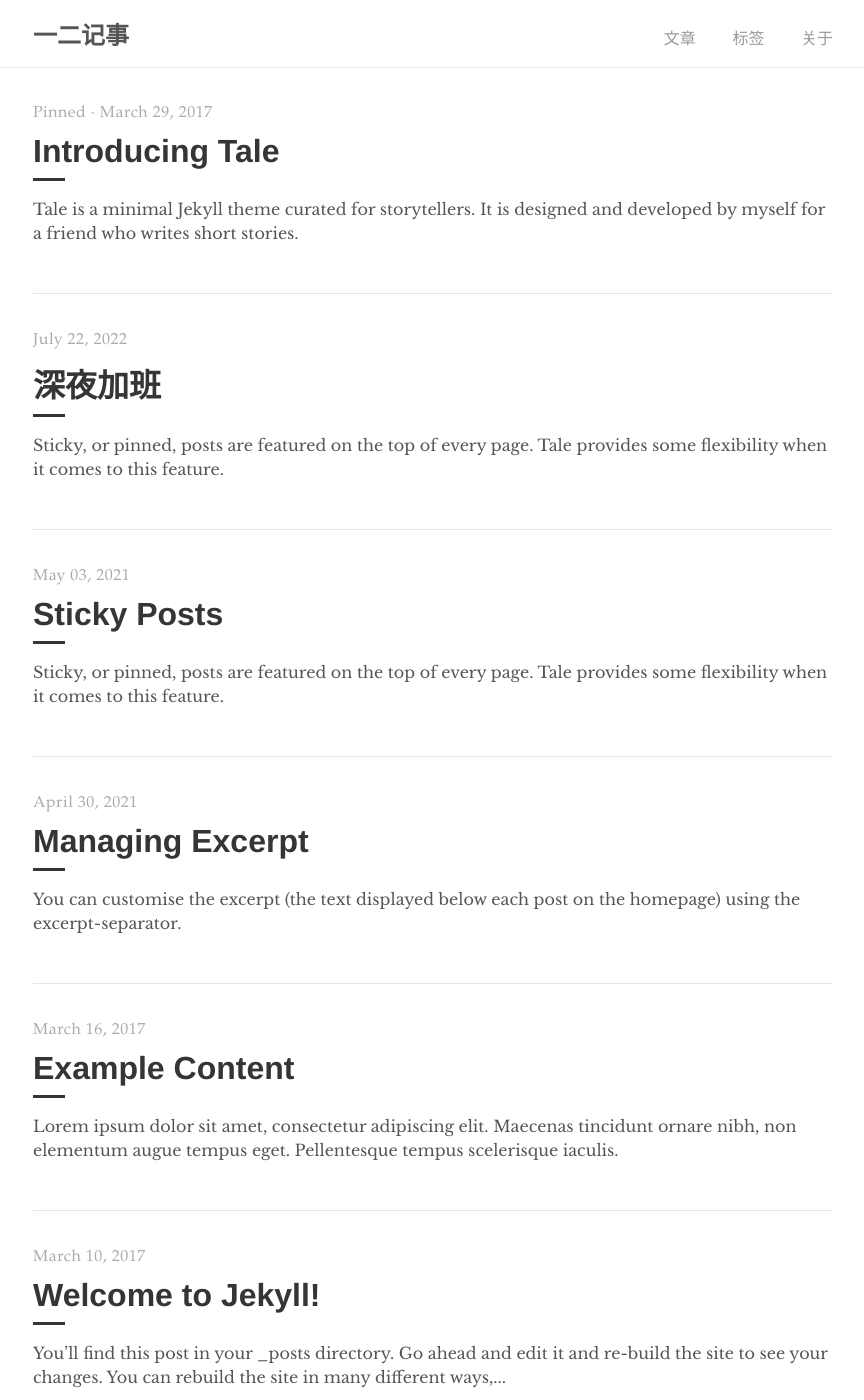
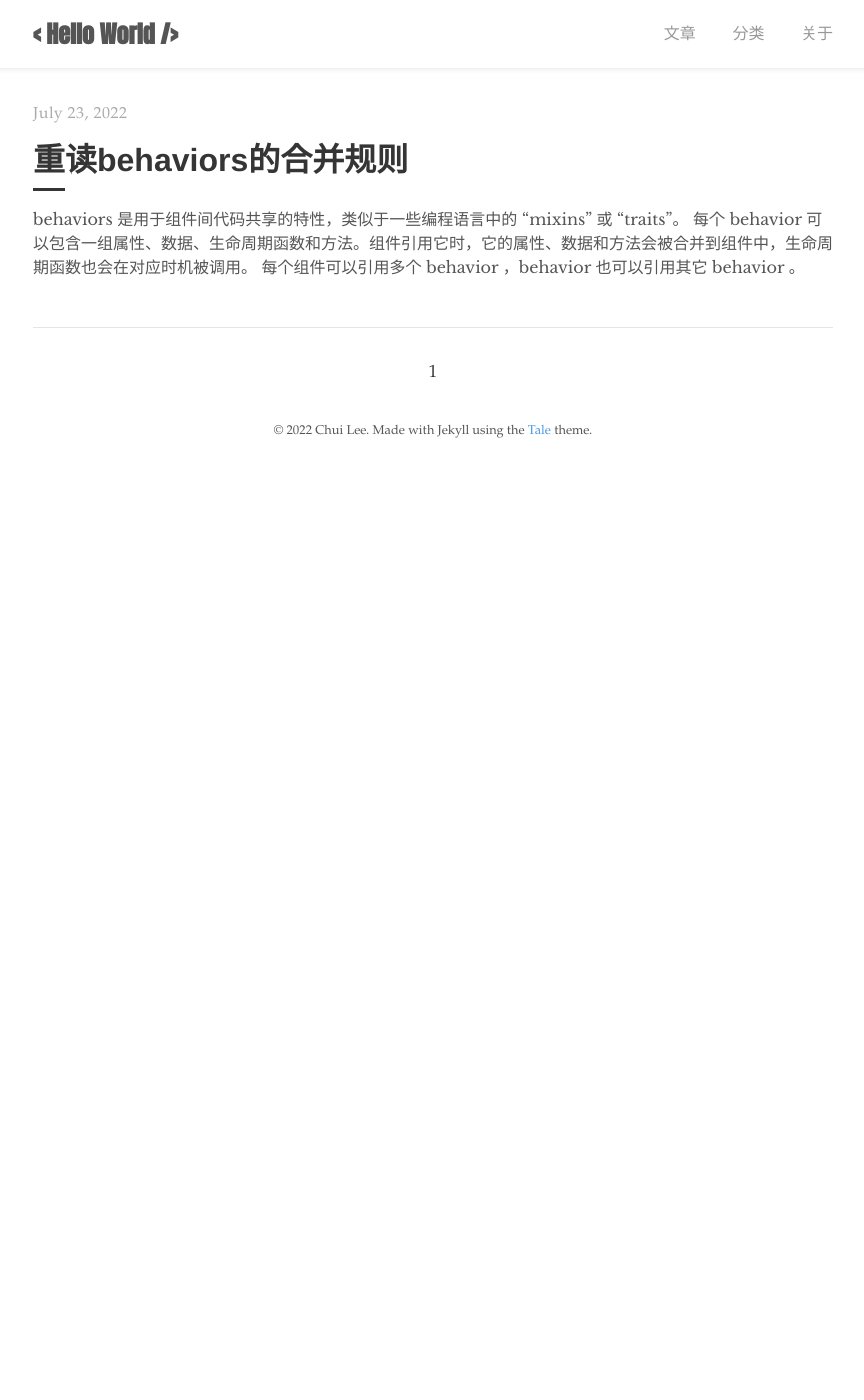
Before and after one commit to chuilee/chuilee.github.io, a Jekyll site: the page built from index.html, in a window 1280 px wide and 1400 px high. Shown: the whole window, without its empty margins (207-1071 px from the left). Built offline with Jekyll 4.4.1, drawn with Linux system fonts in a browser that asks for light colours; the list of posts is cut into pages by our own code; some of the changed text lies outside the part shown.

Commit message:
chore:add behaviors的合并规则

```diff
--- a/_config.yml
+++ b/_config.yml
@@ -1,6 +1,6 @@
 # Site settings
-title: 一二记事
-description: "chuilee的个人博客"
+title: < Hello World />
+description: "Hello World"
 baseurl: ""
 url: "https://chuilee.github.io"
 
@@ -9,9 +9,9 @@ google_analytics: UA—XXXXXXXX-X
 
 # Author
 author:
-  name: Chester How
-  url: https://chester.how
-  email: chesterhow@gmail.com
+  name: Chui Lee
+  url: https://chuilee.github.io
+  email: chuilee8@gmail.com
 
 # Build settings
 markdown: kramdown
--- a/_includes/navigation.html
+++ b/_includes/navigation.html
@@ -5,7 +5,7 @@
     </a>
     <ul>
       <li><a href="{{ site.baseurl }}/">文章</a></li>
-      <li><a href="{{ '/tags' | prepend: site.baseurl }}">标签</a></li>
+      <li><a href="{{ '/tags' | prepend: site.baseurl }}">分类</a></li>
       <li><a href="{{ '/about' | prepend: site.baseurl }}">关于</a></li>
     </ul>
   </div>
--- a/_pages/about.md
+++ b/_pages/about.md
@@ -10,6 +10,7 @@ A friend of mine writes short stories. One sunny day, I asked if he wanted a web
 While doing some research up on GitHub Pages, I accidentally chanced upon this _simple, blog-aware, static site generator_ called [Jekyll](https://jekyllrb.com/) which works really well with GitHub Pages. I figured it would do just fine for my friend and I set about searching for a pretty theme. I wanted a theme with a _book-ish_ vibe. Unfortunately, most of the themes were too modern. Eventually, I caved and begun working on my own theme. With the help of [Poole](https://github.com/poole/poole), the Jekyll Butler, I was able to build **Tale**.
 
 ## Contribute
+
 Feel free to create an issue or make a pull request on [GitHub](https://github.com/chesterhow/tale).
 
 Thanks for reading!
--- a/_posts/2017-03-10-welcome-to-jekyll.md
+++ /dev/null
@@ -1,26 +0,0 @@
----
-layout: post
-title:  "Welcome to Jekyll!"
-author: "Jekyll"
-tags: Jekyll
----
-
-You’ll find this post in your `_posts` directory. Go ahead and edit it and re-build the site to see your changes. You can rebuild the site in many different ways, but the most common way is to run `jekyll serve`, which launches a web server and auto-regenerates your site when a file is updated.
-
-To add new posts, simply add a file in the `_posts` directory that follows the convention `YYYY-MM-DD-name-of-post.ext` and includes the necessary front matter. Take a look at the source for this post to get an idea about how it works.
-
-Jekyll also offers powerful support for code snippets: like these
-
-{% highlight ruby %}
-def print_hi(name)
-  puts "Hi, #{name}"
-end
-print_hi('Tom')
-#=> prints 'Hi, Tom' to STDOUT.
-{% endhighlight %}
-
-Check out the [Jekyll docs][jekyll-docs] for more info on how to get the most out of Jekyll. File all bugs/feature requests at [Jekyll’s GitHub repo][jekyll-gh]. If you have questions, you can ask them on [Jekyll Talk][jekyll-talk].
-
-[jekyll-docs]: https://jekyllrb.com/docs/home
-[jekyll-gh]:   https://github.com/jekyll/jekyll
-[jekyll-talk]: https://talk.jekyllrb.com/
--- a/_posts/2017-03-16-example-content.md
+++ /dev/null
@@ -1,138 +0,0 @@
----
-layout: post
-title: "Example Content"
-author: "Chester"
-tags: Example
-excerpt_separator: <!--more-->
----
-
-Lorem ipsum dolor sit amet, consectetur adipiscing elit. Maecenas tincidunt ornare nibh, non elementum augue tempus eget. Pellentesque tempus scelerisque iaculis.<!--more--> Nullam interdum ultricies nibh quis sollicitudin. Donec ornare fermentum facilisis. Ut at sem ac sem imperdiet varius a eget tortor. Nam eu augue eget orci semper maximus in eget augue. Mauris ornare, nisl ut suscipit consectetur, mi quam interdum tellus, at rutrum quam eros ultrices mi.
-
-# Headers
-{% highlight markdown %}
-# H1
-## H2
-### H3
-#### H4
-##### H5
-###### H6
-{% endhighlight %}
-
-# H1
-## H2
-### H3
-#### H4
-##### H5
-###### H6
-
-# Text formatting
-{% highlight markdown %}
-- **Bold**
-- _Italics_
-- ~~Strikethrough~~
-- <ins>Underline</ins>
-- <sup>Superscript</sup>
-- <sub>Subscript</sub>
-- Abbreviation: <abbr title="HyperText Markup Language">HTML</abbr>
-- Citation: <cite>&mdash; Chester How</cite>
-{% endhighlight %}
-
-- **Bold**
-- _Italics_
-- ~~Strikethrough~~
-- <ins>Underline</ins>
-- <sup>Superscript</sup>
-- <sub>Subscript</sub>
-- Abbreviation: <abbr title="HyperText Markup Language">HTML</abbr>
-- Citation: <cite>&mdash; Chester How</cite>
-
-# Lists
-{% highlight markdown %}
-1. Ordered list item 1
-2. Ordered list item 2
-3. Ordered list item 3
-
-* Unordered list item 1
-* Unordered list item 2
-* Unordered list item 3
-{% endhighlight %}
-
-1. Ordered list item 1
-2. Ordered list item 2
-3. Ordered list item 3
-
-* Unordered list item 1
-* Unordered list item 2
-* Unordered list item 3
-
-# Links
-{% highlight markdown %}
-Check out tale on [GitHub](https://github.com/chesterhow/tale).
-{% endhighlight %}
-
-Check out tale on [GitHub](https://github.com/chesterhow/tale).
-
-# Images
-{% highlight markdown %}
-![Placeholder image](https://placehold.it/800x400 "Placeholder image")
-
-![Image with caption](https://placehold.it/700x400 "Image with caption")
-_This is an image with a caption_
-{% endhighlight %}
-
-![Placeholder image](https://placehold.it/800x400 "Placeholder image")
-
-![Image with caption](https://placehold.it/700x400 "Image with caption")
-_This is an image with a caption_
-
-# Code and Syntax Highlighting
-Use back-ticks for `inline code`. Multi-line code snippets are supported too through Pygments.
-
-{% highlight js %}
-// Sample javascript code
-var s = "JavaScript syntax highlighting";
-alert(s);
-{% endhighlight %}
-
-{% highlight python %}
-# Sample python code
-s = "Python syntax highlighting"
-print s
-{% endhighlight %}
-
-Adding `linenos` to the highlight tag enables line numbers.
-
-{% highlight js  linenos %}
-// Sample javascript code
-var s = "JavaScript syntax highlighting";
-alert(s);
-{% endhighlight %}
-
-# Blockquotes
-{% highlight markdown %}
-> Curabitur blandit tempus porttitor. Nullam quis risus eget urna mollis ornare vel eu leo. Nullam id dolor id nibh ultricies vehicula ut id elit.
-
-{% endhighlight %}
-
-> Curabitur blandit tempus porttitor. Nullam quis risus eget urna mollis ornare vel eu leo. Nullam id dolor id nibh ultricies vehicula ut id elit.
-
-# Horizontal Rule & Line Break
-{% highlight markdown %}
-Use `<hr>` for horizontal rules
-
-<hr>
-
-and `<br>` for line breaks.
-
-<br>
-{% endhighlight %}
-
-Use `<hr>` for horizontal rules
-
-<hr>
-
-and `<br>` for line breaks.
-
-<br>
-
-_The end_
--- a/_posts/2017-03-29-introducing-tale.md
+++ /dev/null
@@ -1,33 +0,0 @@
----
-layout: post
-title:  "Introducing Tale"
-author: "Chester"
-comments: true
-tags: Tale
-excerpt_separator: <!--more-->
-sticky: true
-hidden: true
----
-
-Tale is a minimal [Jekyll](https://jekyllrb.com/) theme curated for storytellers. It is designed and developed by [myself](https://github.com/chesterhow/) for a friend who writes short stories.<!--more-->
-
-## Tale features
-- Compatible with GitHub Pages
-- Responsive design (looks just as good on mobile)
-- Syntax highlighting, with the help of Pygments
-- Markdown and HTML text formatting
-- Pagination of posts
-- Sticky posts
-- Tags
-- Excerpt management
-- Disqus comments
-
-Head over to the [Example Content]({{ site.baseurl }}/2017-03-16/example-content) post for a showcase of Tale's text formatting features.
-
-## Browser Support
-Tale works on most if not all modern browsers, including Chrome, Safari and Firefox 👍🏼
-
-## Download or Contribute
-Tale is publicly hosted on GitHub, so go ahead and download or fork it at the [GitHub repository](https://github.com/chesterhow/tale). If you spot any bugs or have any suggestions, feel free to create an issue or make a pull request.
-
-Thanks for checking out Tale!
--- a/_posts/2021-04-30-managing-excerpt.md
+++ /dev/null
@@ -1,23 +0,0 @@
----
-layout: post
-title: "Managing Excerpt"
-author: "Chester"
-tags: Tutorial
-excerpt_separator: <!--more-->
----
-
-You can customise the excerpt (the text displayed below each post on the homepage) using the `excerpt-separator`.<!--more--> Here's how you can do so!
-
-## Steps
-
-1. Add `excerpt_separator: <!--more-->` to the frontmatter of your blog post.
-
-2. Insert this `<!--more-->` at where you would like the excerpt to cut off in your blog post.
-
-### Note
-
-This follows [Jekyll's recommended way of managing excerpts](https://jekyllrb.com/docs/posts/#post-excerpts).
-
-## Example
-
-See [this post](https://github.com/chesterhow/tale/blob/master/_posts/2021-04-30-managing-excerpt.md) or the ["Introducing Tale" post](https://github.com/chesterhow/tale/blob/master/_posts/2017-03-29-introducing-tale.md).
--- a/_posts/2021-05-03-sticky-posts.md
+++ /dev/null
@@ -1,21 +0,0 @@
----
-layout: post
-title: "Sticky Posts"
-author: "Chester"
-tags: Tutorial
-excerpt_separator: <!--more-->
----
-
-Sticky, or pinned, posts are featured on the top of every page. Tale provides some flexibility when it comes to this feature.<!--more--> There is no limit on the number of sticky posts you can have. Although do note that each page will show all your sticky posts + the paginated posts. So if you have 4 sticky posts and 5 posts per page, each page can display up to 9 posts.
-
-## Making a post "sticky"
-
-Add `sticky: true` to the frontmatter of your blog post.
-
-### Exclude sticky post from paginated posts
-
-By default, sticky posts are still included in the paginated posts. To exclude a sticky post from paginated posts, add `hidden: true` to the frontmatter of that blog post.
-
-## Example
-
-See the ["Introducing Tale" post](https://github.com/chesterhow/tale/blob/master/_posts/2017-03-29-introducing-tale.md).
--- a/_posts/2022-07-22-deep-night-work.md
+++ /dev/null
@@ -1,21 +0,0 @@
----
-layout: post
-title: "深夜加班"
-author: "Chuilee"
-tags: Feelings
-excerpt_separator: <!--more-->
----
-
-Sticky, or pinned, posts are featured on the top of every page. Tale provides some flexibility when it comes to this feature.<!--more--> There is no limit on the number of sticky posts you can have. Although do note that each page will show all your sticky posts + the paginated posts. So if you have 4 sticky posts and 5 posts per page, each page can display up to 9 posts.
-
-## Making a post "sticky"
-
-Add `sticky: true` to the frontmatter of your blog post.
-
-### Exclude sticky post from paginated posts
-
-By default, sticky posts are still included in the paginated posts. To exclude a sticky post from paginated posts, add `hidden: true` to the frontmatter of that blog post.
-
-## Example
-
-See the ["Introducing Tale" post](https://github.com/chesterhow/tale/blob/master/_posts/2017-03-29-introducing-tale.md).
--- /dev/null
+++ b/_posts/2022-07-23-wechat-miniprogram-page-mixins.md
@@ -0,0 +1,29 @@
+---
+layout: post
+title: "重读behaviors的合并规则"
+author: "Chuilee"
+tags: 微信小程序开发
+excerpt_separator: <!--more-->
+---
+> behaviors 是用于组件间代码共享的特性，类似于一些编程语言中的 “mixins” 或 “traits”。
+每个 behavior 可以包含一组属性、数据、生命周期函数和方法。组件引用它时，它的属性、数据和方法会被合并到组件中，生命周期函数也会在对应时机被调用。 每个组件可以引用多个 behavior ，behavior 也可以引用其它 behavior 。
+<!--more-->
+
+### 同名字段的覆盖和组合规则
+
+组件和它引用的 `behavior` 中可以包含同名的字段，对这些字段的处理方法如下：
+
+- 如果有同名的属性 (properties) 或方法 (methods)：
+  1. 若组件本身有这个属性或方法，则组件的属性或方法会覆盖 `behavior` 中的同名属性或方法；
+  2. 若组件本身无这个属性或方法，则在组件的 `behaviors` 字段中定义靠后的 `behavior` 的属性或方法会覆盖靠前的同名属性或方法；
+  3. 在 2 的基础上，若存在嵌套引用 `behavior` 的情况，则规则为：`引用者 behavior` 覆盖 `被引用的 behavior` 中的同名属性或方法。
+- 如果有同名的数据字段 (data)：
+  - 若同名的数据字段都是对象类型，会进行对象合并；
+  - 其余情况会进行数据覆盖，覆盖规则为： `引用者 behavior` > `被引用的 behavior` 、 `靠后的 behavior` > `靠前的 behavior`。（优先级高的覆盖优先级低的，最大的为优先级最高）
+- 生命周期函数不会相互覆盖，而是在对应触发时机被逐个调用：
+  - 对于不同的生命周期函数之间，遵循组件生命周期函数的执行顺序；
+  - 对于同种生命周期函数，遵循如下规则：
+    - `behavior` 优先于组件执行；
+    - `被引用的 behavior` 优先于 `引用者 behavior` 执行；
+    - `靠前的 behavior` 优先于 `靠后的 behavior` 执行；
+  - 如果同一个 `behavior` 被一个组件多次引用，它定义的生命周期函数只会被执行一次。
--- a/assets/main.scss
+++ b/assets/main.scss
@@ -2,4 +2,30 @@
 # Only the main Sass file needs front matter (the dashes are enough)
 ---
 
-@import 'tale';
+@import "tale";
+
+@font-face {
+  font-family: "Anton-Regular";
+  src: url(./fonts/Anton-Regular.ttf);
+}
+
+.nav-title {
+  font-family: "Anton-Regular";
+}
+@media (min-width: 600px) {
+  .nav ul {
+    bottom: 0.4em;
+  }
+}
+
+.post-title {
+  font-size: 2.5em;
+}
+
+.nav {
+  overflow: auto;
+  position: sticky;
+  top: 0;
+  background: #fff;
+  box-shadow: 0 2px 5px rgba($color: #000000, $alpha: 0.08);
+}
```
Also changed, not shown: other parts of _pages/about.md (+1 -1 lines), _layouts/post.html (+14 -17 lines), _posts/2017-03-05-pagination-post.md (deleted, +0 -8 lines), _posts/2017-03-06-the-mystery-of-the-filler-post.md (deleted, +0 -14 lines), _posts/2017-03-07-the-case-of-the-missing-post.md (deleted, +0 -12 lines), assets/fonts/Anton-Regular.ttf (added).
